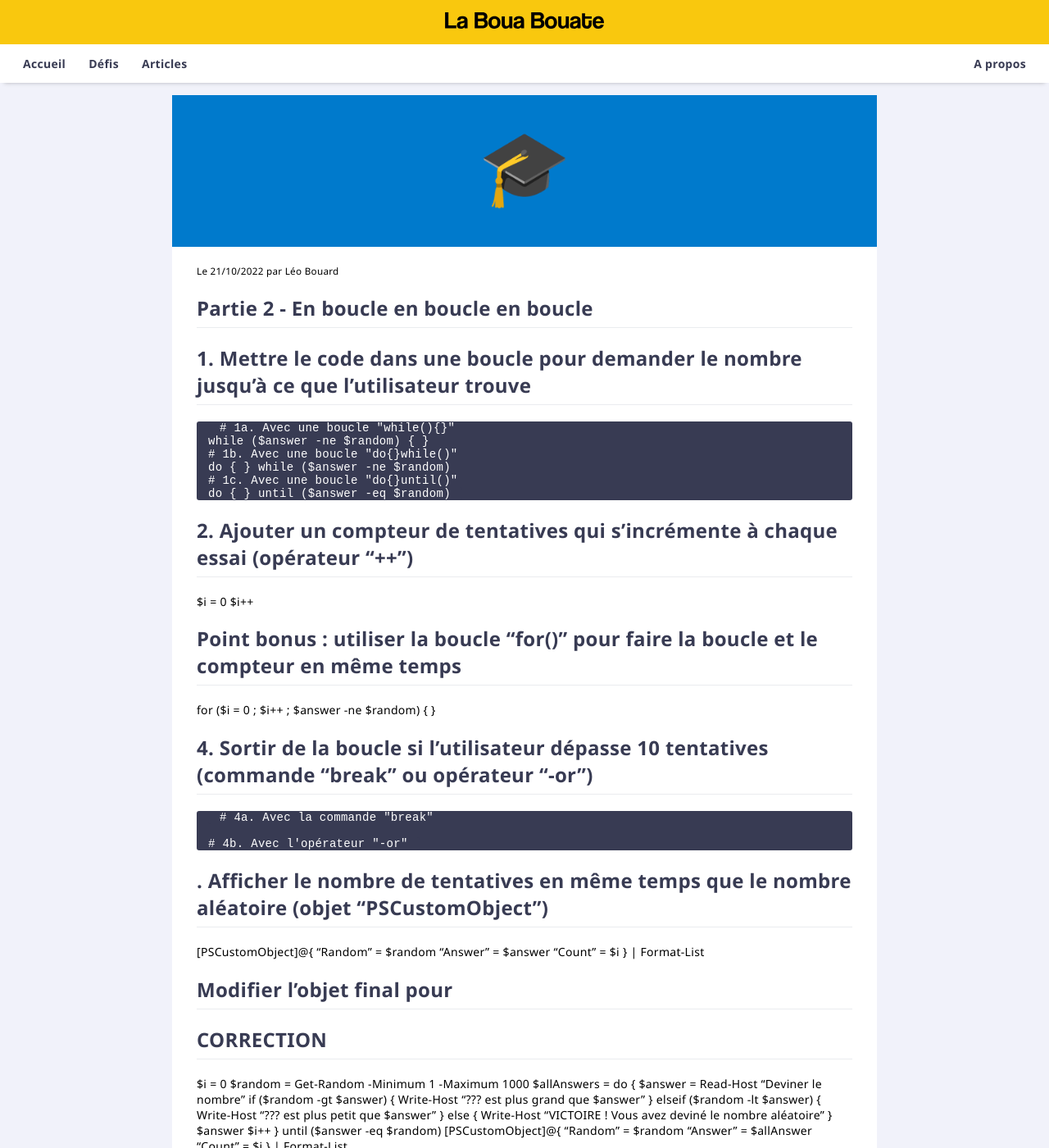
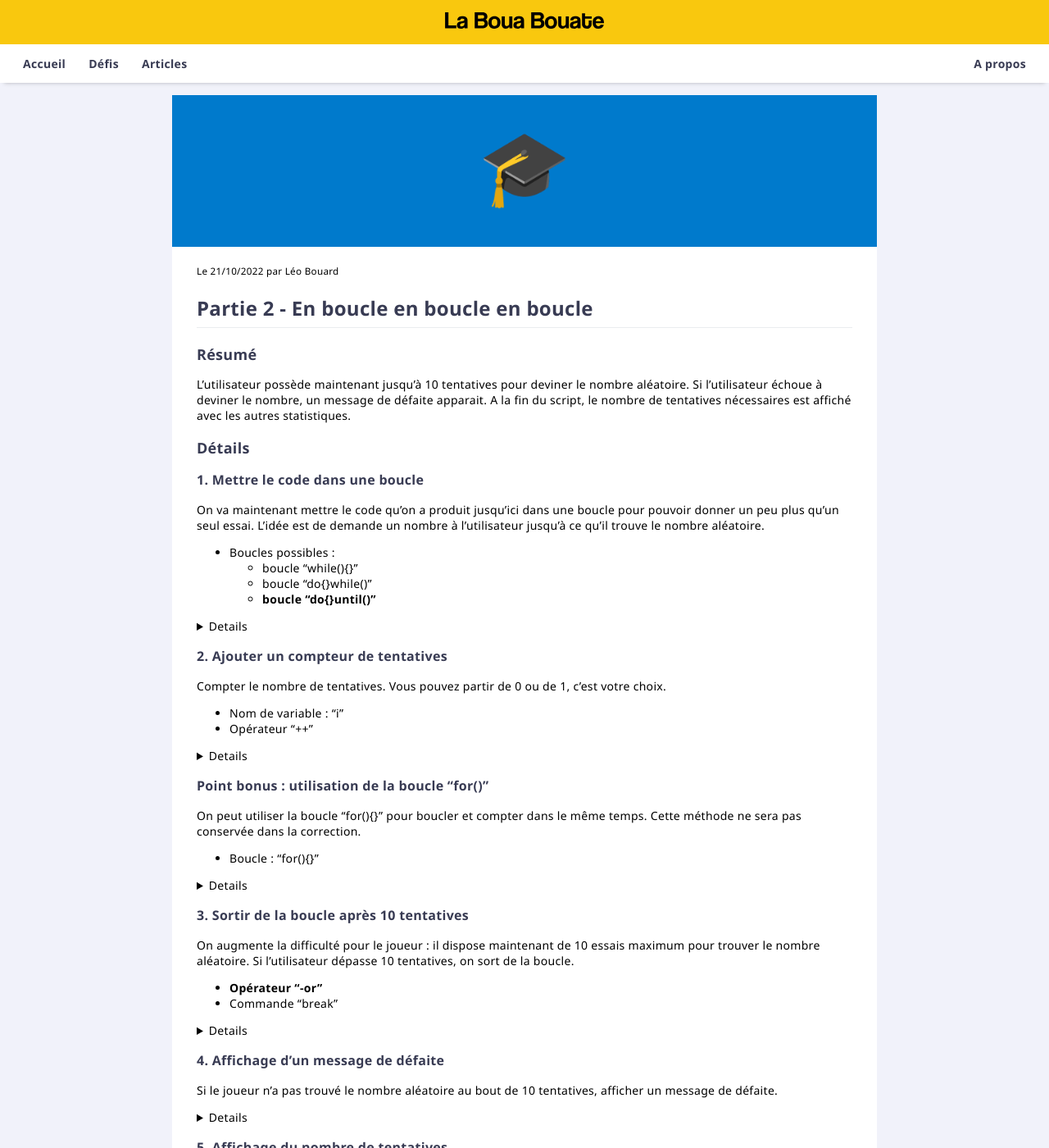
Before and after one commit to leobouard/leobouard.github.io, a Jekyll site: the page built from _posts/2022-10-21-cours-pratique-posh-2.md, in a window 1280 px wide and 1400 px high. Shown: the whole window at 82% size. Built offline with Jekyll 4.4.1, drawn with Linux system fonts in a browser that asks for light colours; some of the changed text lies outside the part shown.

Commit message:
Formating title

````diff
--- a/_posts/2022-10-21-cours-pratique-posh-2.md
+++ b/_posts/2022-10-21-cours-pratique-posh-2.md
@@ -5,41 +5,105 @@ thumbnailColor: "#007acc"
 icon: 🎓
 ---
 
-# 1. Mettre le code dans une boucle pour demander le nombre jusqu'à ce que l'utilisateur trouve
-    # 1a. Avec une boucle "while(){}"
-    while ($answer -ne $random) { }
-    # 1b. Avec une boucle "do{}while()"
-    do { } while ($answer -ne $random)
-    # 1c. Avec une boucle "do{}until()"
-    do { } until ($answer -eq $random)
+## Résumé
 
-# 2. Ajouter un compteur de tentatives qui s'incrémente à chaque essai (opérateur "++")
-$i = 0
-$i++
+L'utilisateur possède maintenant jusqu'à 10 tentatives pour deviner le nombre aléatoire. Si l'utilisateur échoue à deviner le nombre, un message de défaite apparait. A la fin du script, le nombre de tentatives nécessaires est affiché avec les autres statistiques.
 
-# Point bonus : utiliser la boucle "for()" pour faire la boucle et le compteur en même temps
-for ($i = 0 ; $i++ ; $answer -ne $random) { }
+## Détails
 
-# 4. Sortir de la boucle si l'utilisateur dépasse 10 tentatives (commande "break" ou opérateur "-or")
-    # 4a. Avec la commande "break"
+### 1. Mettre le code dans une boucle
 
-    # 4b. Avec l'opérateur "-or"
+On va maintenant mettre le code qu'on a produit jusqu'ici dans une boucle pour pouvoir donner un peu plus qu'un seul essai. L'idée est de demande un nombre à l'utilisateur jusqu'à ce qu'il trouve le nombre aléatoire.
 
+- Boucles possibles :
+  - boucle "while(){}"
+  - boucle "do{}while()"
+  - **boucle "do{}until()"**
 
-# . Afficher le nombre de tentatives en même temps que le nombre aléatoire (objet "PSCustomObject")
-[PSCustomObject]@{
-    "Random" = $random
-    "Answer" = $answer
-    "Count"  = $i
-} | Format-List
+<details>
+  <pre><code>
+    while ($answer -ne $random) { <#[...]#> }
 
-# Modifier l'objet final pour
+    do { <#[...]#> } while ($answer -ne $random)
 
+    do { <#[...]#> } until ($answer -eq $random)
+  </code></pre>
+</details>
 
-# CORRECTION
-$i = 0
+### 2. Ajouter un compteur de tentatives
+
+Compter le nombre de tentatives. Vous pouvez partir de 0 ou de 1, c'est votre choix.
+
+- Nom de variable : "i"
+- Opérateur "++"
+
+<details>
+  <pre><code>
+    $i = 1
+    $i++
+  </code></pre>
+</details>
+
+### Point bonus : utilisation de la boucle "for()"
+
+On peut utiliser la boucle "for(){}" pour boucler et compter dans le même temps. Cette méthode ne sera pas conservée dans la correction.
+
+- Boucle : "for(){}"
+
+<details>
+  <pre><code>
+    for ($i = 1 ; $i++ ; $answer -ne $random) { <#[...]#> }
+  </code></pre>
+</details>
+
+### 3. Sortir de la boucle après 10 tentatives
+
+On augmente la difficulté pour le joueur : il dispose maintenant de 10 essais maximum pour trouver le nombre aléatoire. Si l'utilisateur dépasse 10 tentatives, on sort de la boucle.
+
+- **Opérateur "-or"**
+- Commande "break"
+
+<details>
+  <pre><code>
+    do { <#[...]#> } until ($answer -eq $random -or $i -ge 10)
+
+    if ($i -ge 10) { break }
+  </code></pre>
+</details>
+
+### 4. Affichage d'un message de défaite
+
+Si le joueur n'a pas trouvé le nombre aléatoire au bout de 10 tentatives, afficher un message de défaite.
+
+<details>
+  <pre><code>
+    if ($answer -ne $random) { Write-Host "DEFAITE" }
+  </code></pre>
+</details>
+
+### 5. Affichage du nombre de tentatives
+
+Dans l'objet affiché à la fin, on ajoute le nombre de tentatives de l'utilisateur.
+
+- Objet "PSCustomObject"
+
+<details>
+  <pre><code>
+    [PSCustomObject]@{
+        "Random" = $random
+        "Answer" = $answer
+        "Count"  = $i
+    } | Format-List
+  </code></pre>
+</details>
+
+## Correction
+
+```powershell
+
+$i = 1
 $random = Get-Random -Minimum 1 -Maximum 1000
-$allAnswers = do {
+do {
     $answer = Read-Host "Deviner le nombre"
     if ($random -gt $answer) {
         Write-Host "??? est plus grand que $answer"
@@ -48,21 +112,26 @@ $allAnswers = do {
     } else {
         Write-Host "VICTOIRE ! Vous avez deviné le nombre aléatoire"
     }
-    $answer
     $i++
-} until ($answer -eq $random)
+} until ($answer -eq $random -or $i -ge 10)
+
+if ($answer -ne $random) {
+    Write-Host "DEFAITE. Vous n'avez pas réussi à trouver le nombre aléatoire"
+}
+
 [PSCustomObject]@{
-    "Random"  = $random
-    "Answer" = $allAnswer
-    "Count"   = $i
+    "Random" = $random
+    "Answer" = $answer
+    "Count"  = $i
 } | Format-List
 
+```
 
 <div class="buttons">
     <div class="buttonBack">
         <a href="/2022/10/21/cours-pratique-posh-1">Précédent : Partie 1</a>
     </div>
     <div class="buttonNext">
-        <a href="/2022/10/21/cours-pratique-posh-3">Suivant : Partie 3</a>
+        <a href="/2022/10/22/cours-pratique-posh-3">Suivant : Partie 3</a>
     </div>
 </div>
--- /dev/null
+++ b/_posts/2022-10-22-cours-pratique-posh-3.md
@@ -0,0 +1,72 @@
+---
+layout: post
+title: "Partie 3"
+thumbnailColor: "#007acc"
+icon: 🎓
+---
+
+## Résumé
+
+## Détails
+
+### Garder en mémoire tous les nombres essayés par l'utilisateurs
+
+- Objets utilisables :
+  - "Array"
+  - "ArrayList"
+  - "Generic.List<T>"
+  - Via pipeline
+
+```powershell
+    # 3a. Avec "Array"
+    $allAnswers = @()
+    $allAnswers += $answer
+
+    # 3b. Avec "ArrayList"
+    $allAnswers = [System.Collections.ArrayList]@()
+    $allAnswers.Add($answer)
+
+    # 3c. Avec "Generic.List<T>"
+    $allAnswers = [System.Collections.Generic.List[int]]@()
+    $allAnswers.Add($answer)
+
+    # 3d. En natif
+    $allAnswers = while ($answer -ne $random) { <#...#> $answer }
+```
+
+### Remplacer le compteur de tentative "$i" par avec la variable "$allAnswers"
+
+### Modifier les couleurs
+
+### Définir les bornes supérieures et inférieures
+
+### Nettoyer l'affichage après chaque essai
+
+### Sauvegarder les scores dans un CSV
+
+### Sauvegarder dans un JSON
+
+### Récupérer les high-scores avec une requête web
+
+### Chronometrer le temps de résolution
+
+### Calcul de statistique
+
+### Afficher une barre de progression
+
+### Passage en interface graphique avec WPF
+
+### Mode simplifié avec (Get-Random de 0 à 100)*100
+
+### Mise en fonction (mise en bouate)
+
+
+
+<div class="buttons">
+    <div class="buttonBack">
+        <a href="/2022/10/21/cours-pratique-posh-2">Précédent : Partie 2</a>
+    </div>
+    <div class="buttonNext">
+        <a href="/2022/10/22/cours-pratique-posh-4">Suivant : Partie 4</a>
+    </div>
+</div>
````
Also changed, not shown: _posts/2022-10-21-cours-pratique-posh-0.md (+3 -3 lines), _posts/2022-10-21-cours-pratique-posh-1.md (+5 -7 lines).
